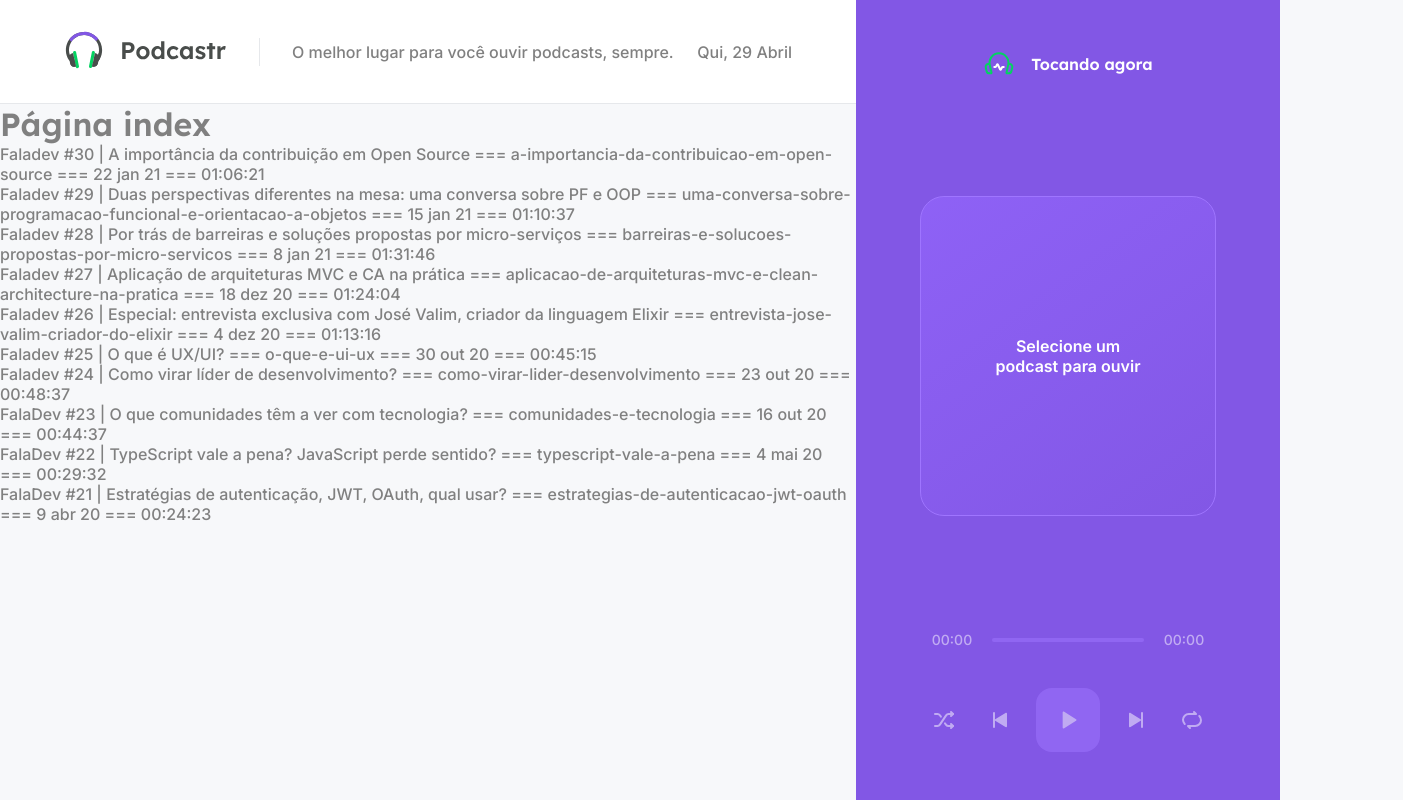
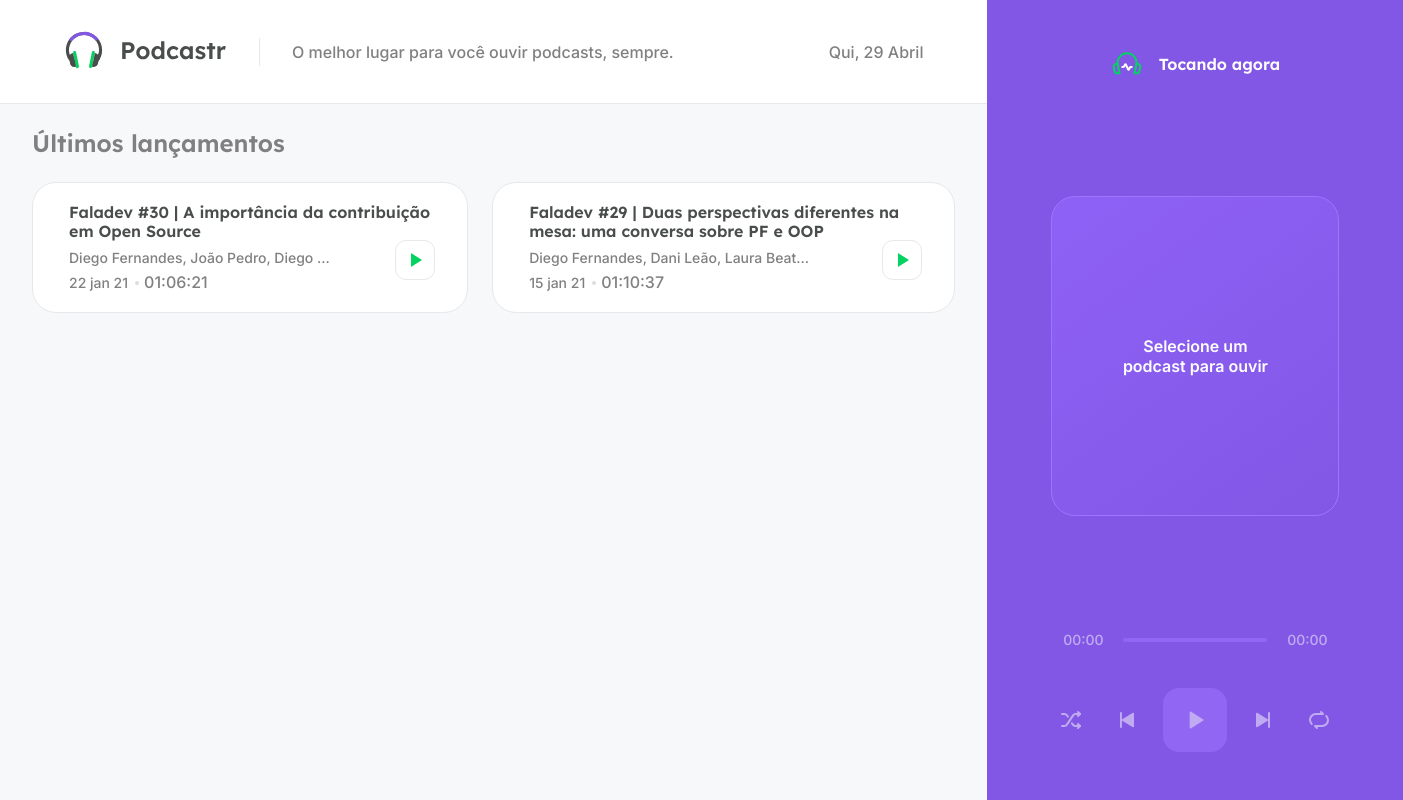
Before and after one commit to TiagoDiass/podcastr, a Next.js app: page / in a window 1280 px wide. Shown: the whole page, 1403 px wide, since content can reach past the window. Built offline with nearby package versions, Linux system fonts and the light colour scheme; data requests are answered from the project's data file.

Commit message:
feat: add latest episodes on home page

```diff
--- /dev/null
+++ b/next.config.js
@@ -0,0 +1,5 @@
+module.exports = {
+  images: {
+    domains: ['storage.googleapis.com'],
+  },
+};
--- a/src/pages/index.tsx
+++ b/src/pages/index.tsx
@@ -1,34 +1,61 @@
 import { GetStaticProps } from 'next';
+import Image from 'next/image';
 import { format, parseISO } from 'date-fns';
 import ptBR from 'date-fns/locale/pt-BR';
 
 import api from 'services/api';
 import { convertDurationToTimeString } from 'utils';
+import * as S from 'pagesStyles/home.styles';
 
 type Episode = {
   id: string;
   title: string;
+  thumbnail: string;
+  description: string;
   members: string;
+  duration: number;
+  durationString: string;
+  url: string;
   publishedAt: string;
-  durationString: string;
 };
 
 type HomeProps = {
-  episodes: Episode[];
+  latestEpisodes: Episode[];
+  allEpisodes: Episode[];
 };
 
-export default function Home({ episodes }: HomeProps) {
+export default function Home({ latestEpisodes, allEpisodes }: HomeProps) {
   return (
-    <>
-      <h1>Página index </h1>
-      <ul>
-        {episodes.map(ep => (
-          <li>
-            {ep.title} === {ep.id} === {ep.publishedAt} === {ep.durationString}
-          </li>
-        ))}
-      </ul>
-    </>
+    <S.HomeContainer>
+      <S.LatestEpisodes>
+        <S.Heading>Últimos lançamentos</S.Heading>
+
+        <ul>
+          {latestEpisodes.map(episode => (
+            <li key={episode.id}>
+              <Image
+                width={192}
+                height={192}
+                objectFit='cover'
+                src={episode.thumbnail}
+                alt={episode.title}
+              />
+
+              <div className='episodeDetails'>
+                <a href=''>{episode.title}</a>
+                <p>{episode.members}</p>
+                <span>{episode.publishedAt}</span>
+                <time>{episode.durationString}</time>
+              </div>
+
+              <button type='button'>
+                <img src='/images/play-green.svg' alt='Tocar episódio' />
+              </button>
+            </li>
+          ))}
+        </ul>
+      </S.LatestEpisodes>
+    </S.HomeContainer>
   );
 }
 
@@ -53,8 +80,11 @@ export const getStaticProps: GetStaticProps = async () => {
     url: episode.file.url,
   }));
 
+  const latestEpisodes = episodes.slice(0, 2);
+  const allEpisodes = episodes.slice(2, episodes.length);
+
   return {
-    props: { episodes },
+    props: { latestEpisodes, allEpisodes },
     revalidate: 60 * 60 * 8,
   };
 };
--- /dev/null
+++ b/src/pagesStyles/home.styles.ts
@@ -0,0 +1,111 @@
+import styled from 'styled-components';
+
+export const HomeContainer = styled.div`
+  padding: 0 2rem;
+  height: calc(100vh - 6.5rem);
+  overflow-y: scroll;
+`;
+
+export const Heading = styled.h2`
+  margin-top: 1.5rem;
+  margin-bottom: 1.5rem;
+`;
+
+export const LatestEpisodes = styled.section`
+  ul {
+    list-style: none;
+    display: grid;
+    grid-template-columns: 1fr 1fr;
+    gap: 1.5rem;
+
+    li {
+      background: var(--white);
+      border: 1px solid var(--gray-100);
+      padding: 1.25rem;
+      border-radius: 1.5rem;
+      position: relative;
+
+      display: flex;
+      align-items: center;
+
+      img {
+        width: 6rem;
+        height: 6rem;
+        border-radius: 1rem;
+      }
+
+      .episodeDetails {
+        flex: 1;
+        margin-left: 1rem;
+
+        a {
+          display: block;
+          color: var(--gray-800);
+          font-family: Lexend, sans-serif;
+          font-weight: 600;
+          text-decoration: none;
+          line-height: 1.2rem;
+
+          &:hover {
+            text-decoration: underline;
+          }
+        }
+
+        p {
+          font-size: 0.875rem;
+          margin-top: 0.5rem;
+          max-width: 70%;
+          white-space: nowrap;
+          overflow: hidden;
+          text-overflow: ellipsis;
+        }
+
+        span {
+          display: inline-block;
+          margin-top: 0.5rem;
+          font-size: 0.875rem;
+          margin-right: 0.5rem;
+          padding-right: 0.5rem;
+          position: relative;
+
+          &::after {
+            content: '';
+            width: 4px;
+            height: 4px;
+            border-radius: 2px;
+            background: #ddd;
+            position: absolute;
+            right: -3px;
+            top: calc(50% - 2px);
+          }
+        }
+      }
+
+      button {
+        position: absolute;
+        right: 2rem;
+        bottom: 2rem;
+
+        width: 2.5rem;
+        height: 2.5rem;
+        background: var(--white);
+        border: 1px solid var(--gray-100);
+        border-radius: 0.675rem;
+        font-size: 0;
+
+        transition: all 0.2s ease;
+
+        img {
+          width: 1.5rem;
+          height: 1.5rem;
+        }
+
+        &:hover {
+          filter: brightness(0.97);
+        }
+      }
+    }
+  }
+`;
+
+export const AllEpisodes = styled.section``;
```
